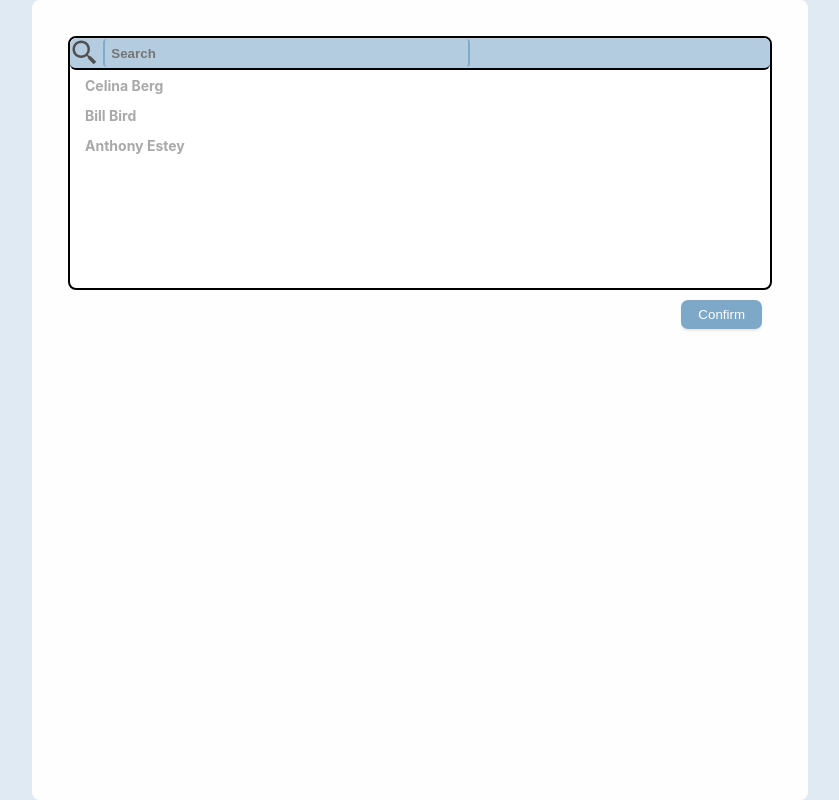
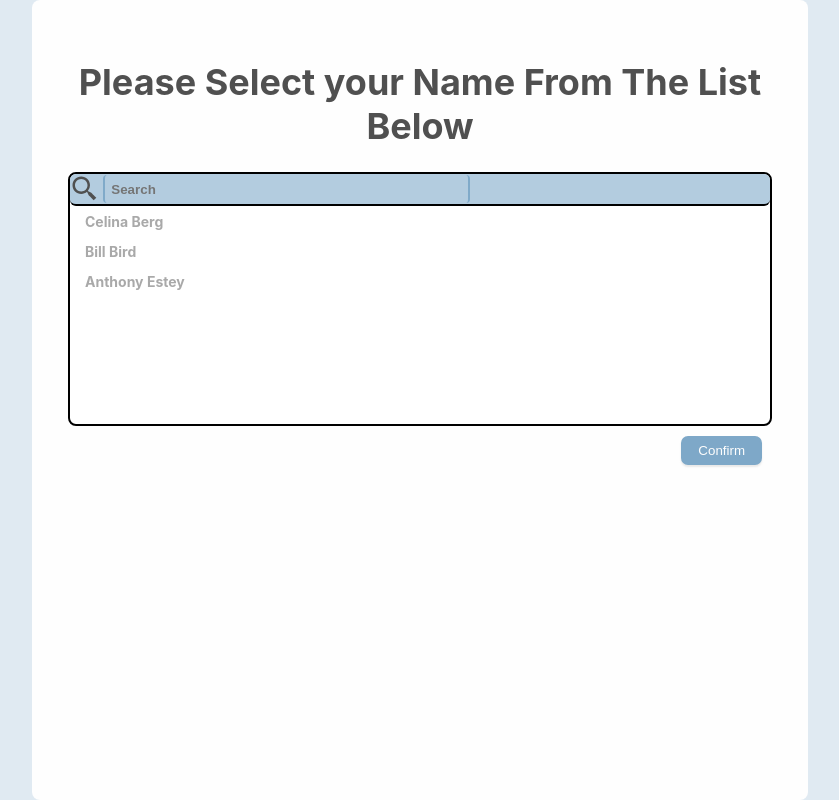
Before and after one commit to seng499-company1/frontend, a React (Create React App) app in the folder best-uvic-scheduler/: page /SelectProfessor in a window 1280 px wide. Shown: the whole page, without its empty margins (220-1059 px from the left). Built offline with nearby package versions, Linux system fonts and the light colour scheme.

Commit message:
Adding title to professor list :) (I know bad to merge into main)

```diff
--- a/best-uvic-scheduler/src/Pages/ProfessorDataInput/ProfessorDataInput_SelectProfessorList.tsx
+++ b/best-uvic-scheduler/src/Pages/ProfessorDataInput/ProfessorDataInput_SelectProfessorList.tsx
@@ -23,6 +23,10 @@ const OutsideDivStyle = styled.div`
   height: 100vh;
 `;
 
+const Header = styled.h1`
+  text-align: center;
+`;
+
 export function PDISelectProfessorList() {
 
   const { selectedProfessor, setProfessor } = useContext(ProfessorContext);
@@ -38,6 +42,7 @@ export function PDISelectProfessorList() {
   return (
     <OutsideDivStyle>
       <InsideDivStyle>
+      <Header>Please Select your Name From The List Below</Header>
       <ProfessorListDivView>
         <SearchBarView {...{ InList: true }}/>
         {
```
